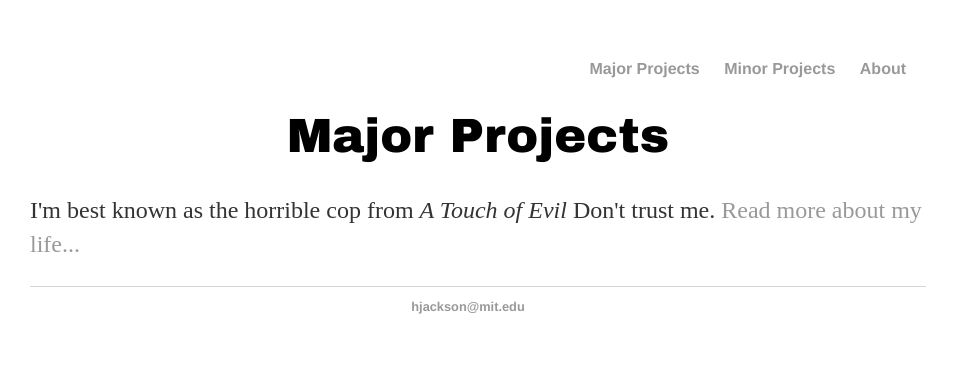
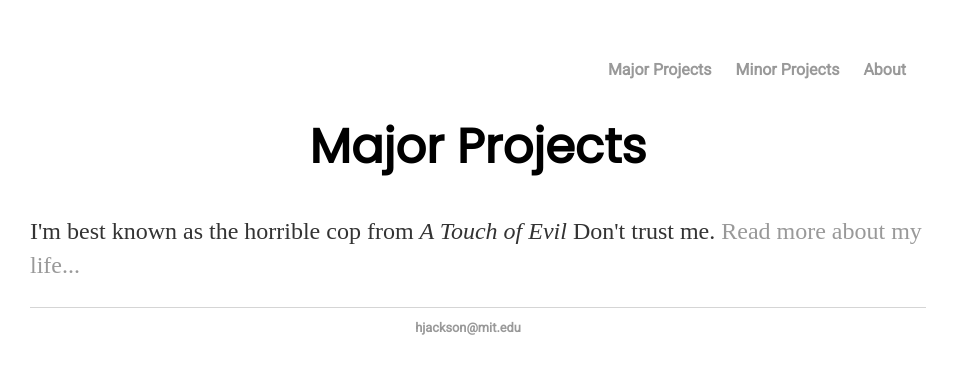
Before and after one commit to hollyjackson/hollyjackson.github.io, a Jekyll site: the page built from index.html, in a window 1280 px wide. Shown: the top 374 px of the page, without its empty margins (162-1115 px from the left). Built offline with Jekyll 4.4.1, drawn with Linux system fonts in a browser that asks for light colours.

Commit message:
changed fonts

```diff
--- a/_layouts/default.html
+++ b/_layouts/default.html
@@ -4,6 +4,8 @@
 			<title>{{ page.title }}</title>
 			<!-- link to main stylesheet -->
 			<link rel="stylesheet" type="text/css" href="/css/main.css">
+			<link href="https://fonts.googleapis.com/css2?family=Poppins&display=swap" rel="stylesheet">
+			<link href="https://fonts.googleapis.com/css2?family=Roboto&display=swap" rel="stylesheet">
 		</head>
 		<body>
 			<nav>
--- a/css/main.css
+++ b/css/main.css
@@ -3,14 +3,14 @@
     width: 70%;
 }
 nav ul {
-    font-family:'Helvetica', 'Arial', 'Sans-Serif';
+    font-family: 'Roboto', sans-serif;
     padding: 0px;
     list-style: none;
     font-weight: bold;
     text-align: right;
 }
 footer ul {
-    font-family:'Helvetica', 'Arial', 'Sans-Serif';
+    font-family: 'Roboto', sans-serif;
     padding: 0px;
     list-style: none;
     font-weight: bold;
@@ -35,7 +35,7 @@
 }
 h1 {
     font-size: 3em;
-    font-family:'Arial Black', 'Gadget', 'Sans-Serif';
+    font-family: 'Poppins', sans-serif;
     text-align: center;
 }
 p {
```
